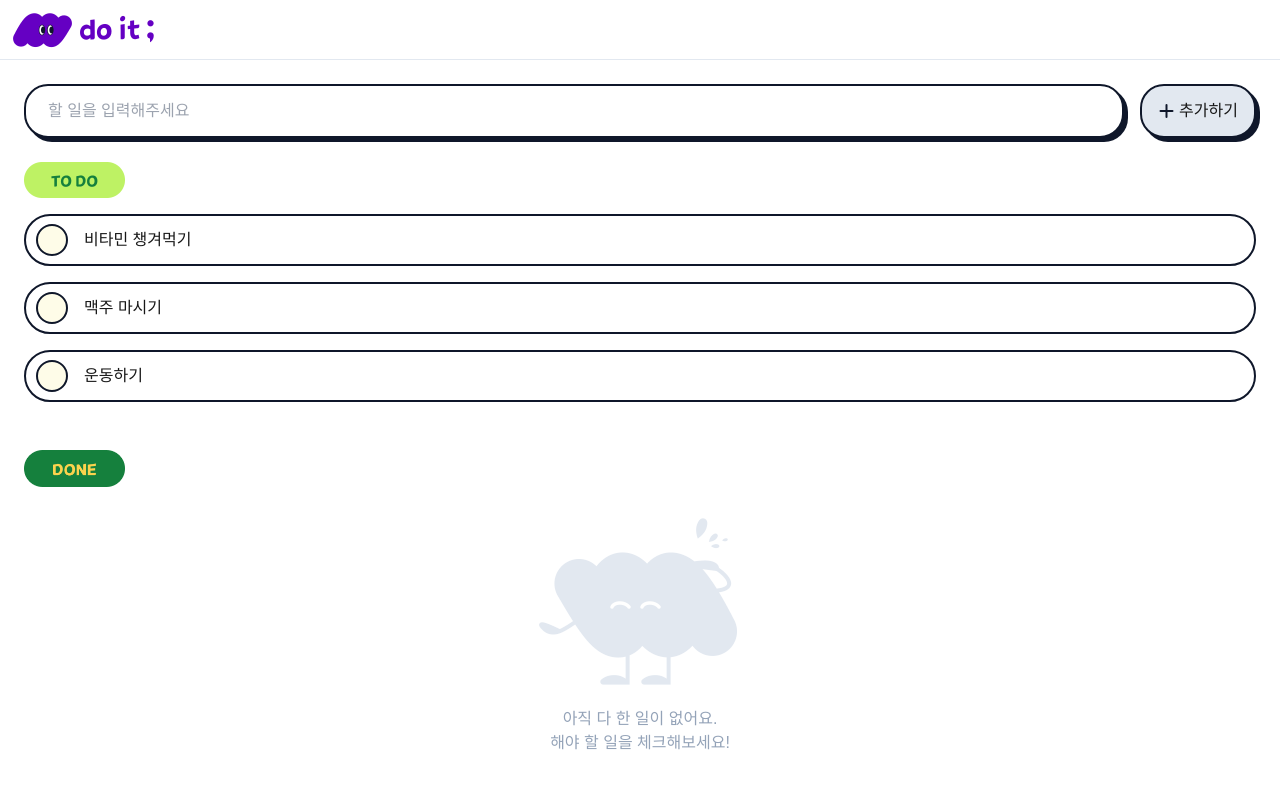
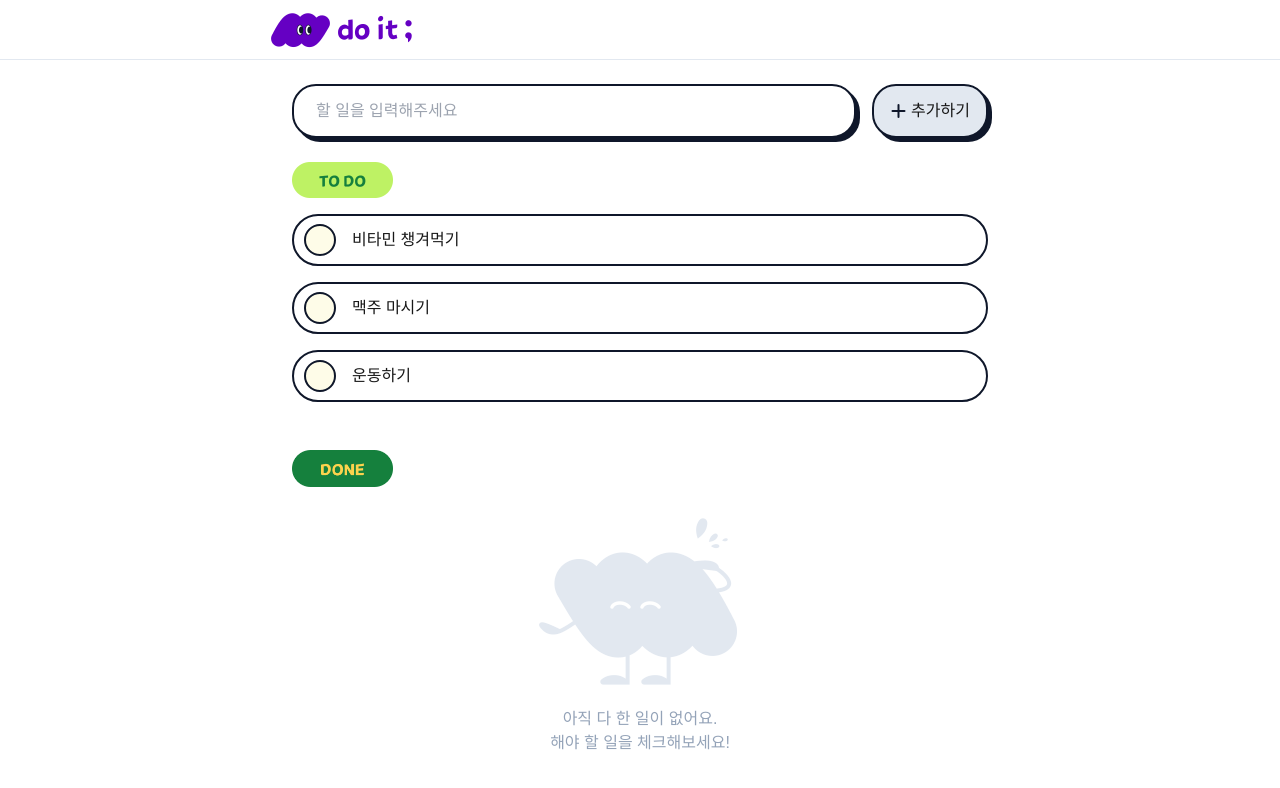
Before and after one commit to e-sum-e/codeit-todolist, a Next.js app: page / in a window 1280 px wide. Shown: the top 788 px of the page. Built offline with nearby package versions, Linux system fonts and the light colour scheme.

Commit message:
:lipstick: 미디어쿼리 수정

```diff
--- a/src/app/component/EmptyList.tsx
+++ b/src/app/component/EmptyList.tsx
@@ -18,7 +18,7 @@ export default function EmptyList({
       <div className="md:hidden">
         <Image src={smallImageUrl} alt="empty-todo" width={120} height={120} />
       </div>
-      <div className="sm:hidden md:block">
+      <div className="hidden md:block">
         <Image src={largeImageUrl} alt={alt} width={240} height={240} />
       </div>
       <div
--- a/src/app/component/GNB.tsx
+++ b/src/app/component/GNB.tsx
@@ -12,7 +12,12 @@ export default function GNB() {
 
   return (
     <header className={`flex p-[10px] h-[60px] border-b border-slate-200`}>
-      <div className="w-[100%] m-[auto] xl:max-w-[1200px]">
+      <div
+        className="w-[375px]
+        md:w-[744px]
+        xl:w-[1200px]
+        mx-auto"
+      >
         <button className="md:hidden" onClick={logoClick}>
           <Image
             src="/image/doit-small@2x.png"
--- a/src/app/layout.tsx
+++ b/src/app/layout.tsx
@@ -16,7 +16,12 @@ export default function RootLayout({
     <html lang="en">
       <body>
         <GNB />
-        <section className="flex flex-col m-[auto] p-[16px] md:p-[24px] xl:px-0 xl:max-w-[1200px]">
+        <section
+          className="flex flex-col m-[auto] p-[16px] md:p-[24px] xl:px-0
+        w-[375px]
+        md:w-[744px]
+        xl:w-[1200px]"
+        >
           {children}
         </section>
       </body>
```
